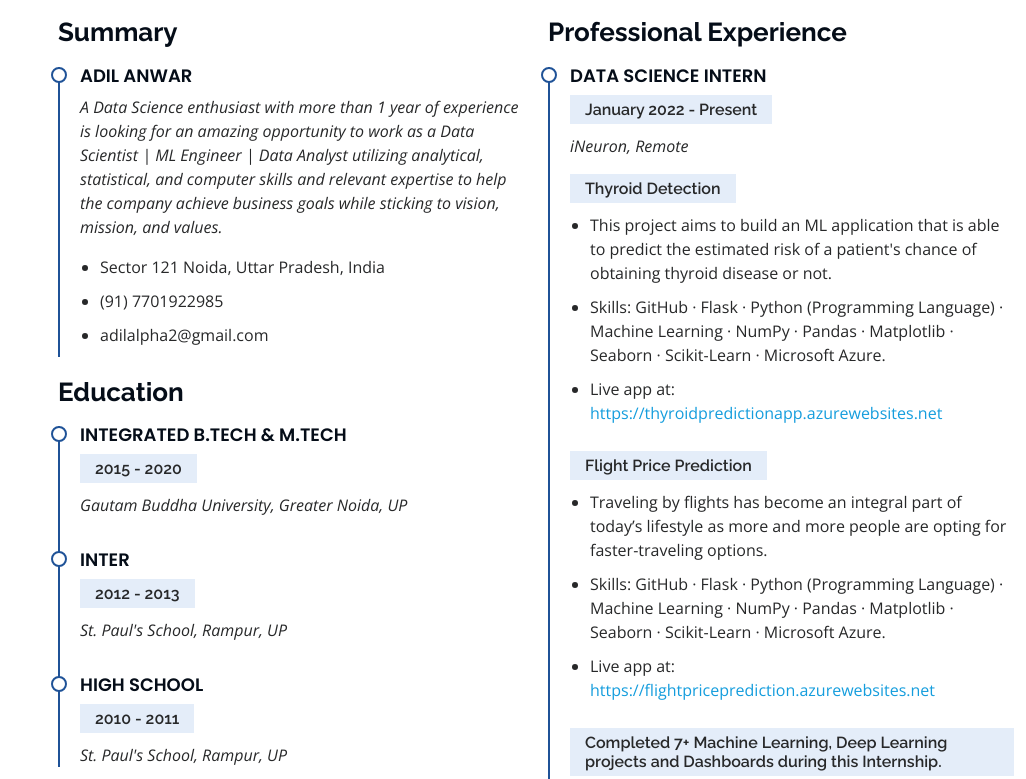
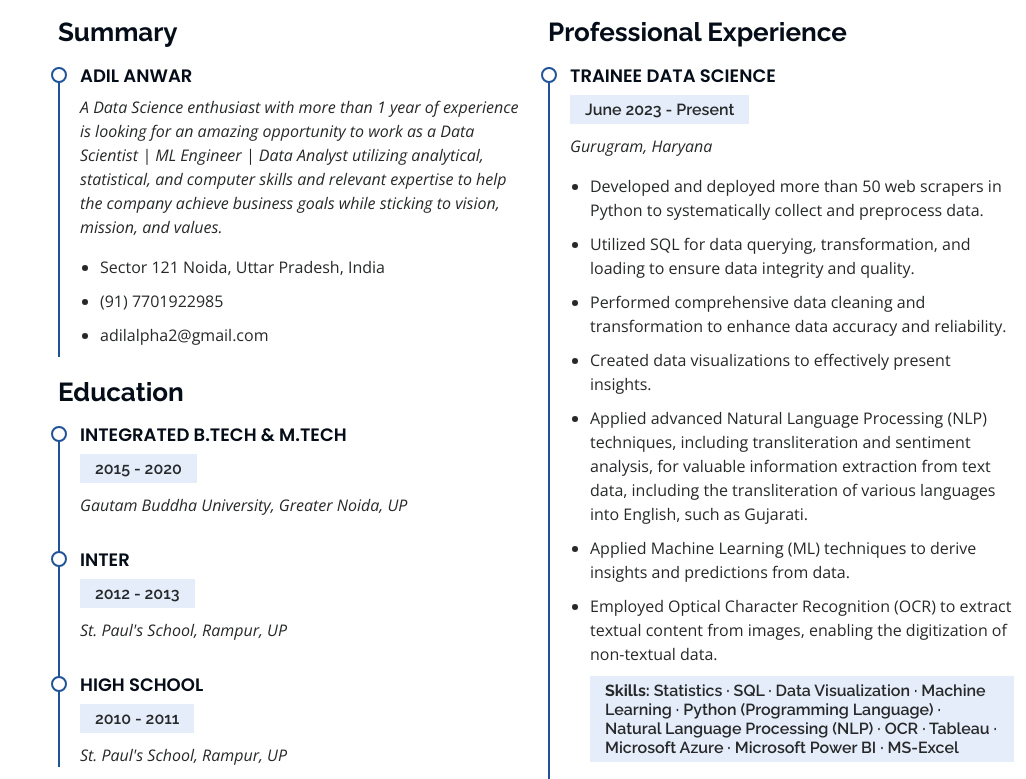
Before and after one commit to AdilAlpha/adilalpha.github.io, a plain HTML site: page index.html in a window 1280 px wide. Shown: the part 2047-2826 px from the top of the page, without its empty margins (254-1280 px from the left). Drawn offline with nearby package versions, Linux system fonts and the light colour scheme.

Commit message:
Update index.html 17 November added experience

```diff
--- a/index.html
+++ b/index.html
@@ -359,6 +359,26 @@
           </div>
           <div class="col-lg-6" data-aos="fade-up" data-aos-delay="100">
             <h3 class="resume-title">Professional Experience</h3>
+
+            <div class="resume-item">
+              <h4>Trainee Data Science</h4>
+              <h5>June 2023 - Present</h5>
+              <p><em>Gurugram, Haryana</em></p>
+              <ul>
+                <li>Developed and deployed more than 50 web scrapers in Python to systematically collect and preprocess data.</li>
+                <li>Utilized SQL for data querying, transformation, and loading to ensure data integrity and quality.</li>
+                <li>Performed comprehensive data cleaning and transformation to enhance data accuracy and reliability.</li>
+                <li>Created data visualizations to effectively present insights.</li>
+                <li>Applied advanced Natural Language Processing (NLP) techniques, including transliteration and sentiment analysis, for valuable information extraction from text data, including the transliteration of various languages into English, such as Gujarati.</li>
+                <li>Applied Machine Learning (ML) techniques to derive insights and predictions from data.</li>
+                <li>Employed Optical Character Recognition (OCR) to extract textual content from images, enabling the digitization of non-textual data.</li>
+                <h5><b>Skills:</b> Statistics · SQL · Data Visualization · Machine Learning · Python (Programming Language) · Natural Language Processing (NLP) · OCR · Tableau · Microsoft Azure · Microsoft Power BI · MS-Excel</h5>
+              </ul>
+            </div>
+
+
+
+
             <div class="resume-item">
               <h4>Data Science Intern</h4>
               <h5>January 2022 - Present</h5>
@@ -381,7 +401,7 @@
 
 
             </div>
-            <div class="resume-item">
+<!--             <div class="resume-item">
               <h4>Data Science Intern</h4>
               <h5>March 2022 - June 2022</h5>
               <p><em>LetsGrowMore, Remote </em></p>
@@ -390,8 +410,8 @@
                 <li>Collaborated and helped many of the fellow intern in their respective tasks.</li>
                 <li>Completed 4+ Machine Learning, Deep Learning projects and Dashboards during this Internship.</li>
               </ul>
-            </div>
-            <div class="resume-item">
+            </div> -->
+<!--             <div class="resume-item">
               <h4>Data Science &amp; Business Analytics Intern</h4>
               <h5>February 2022 - February 2022</h5>
               <p><em>The Spark Foundation, Remote</em></p>
@@ -400,7 +420,7 @@
                 <li>Collaborated and helped many of the fellow intern in their respective tasks.</li>
                 <li>Completed 3+ Machine Learning projects and Dashboards during this Internship.</li>
               </ul>
-            </div>
+            </div> -->
           </div>
         </div>
 
```
